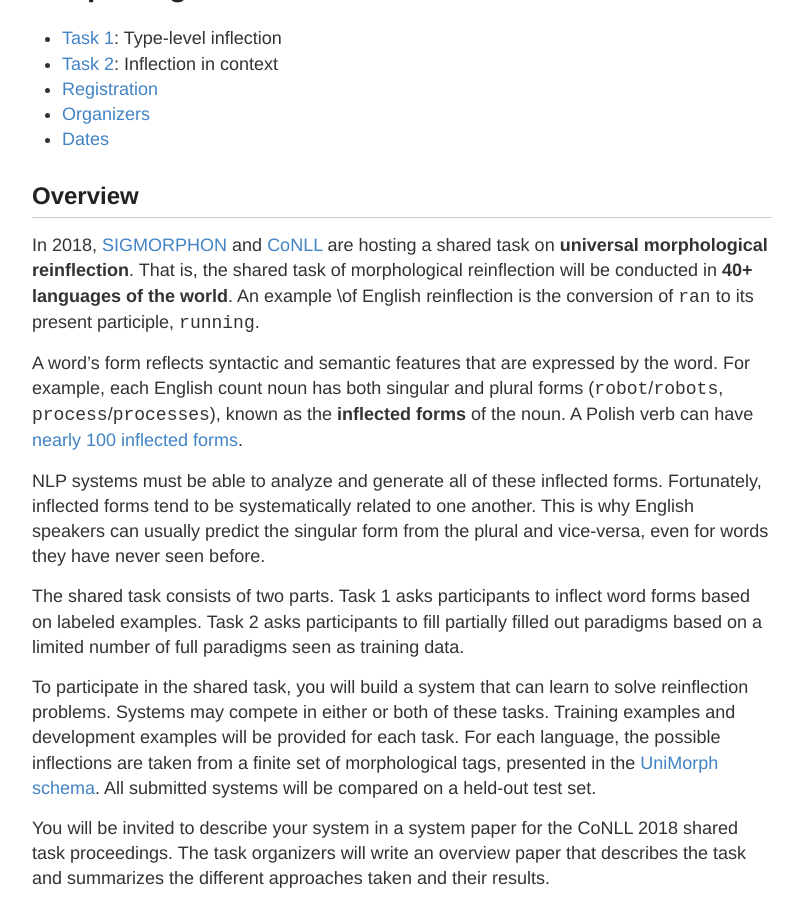
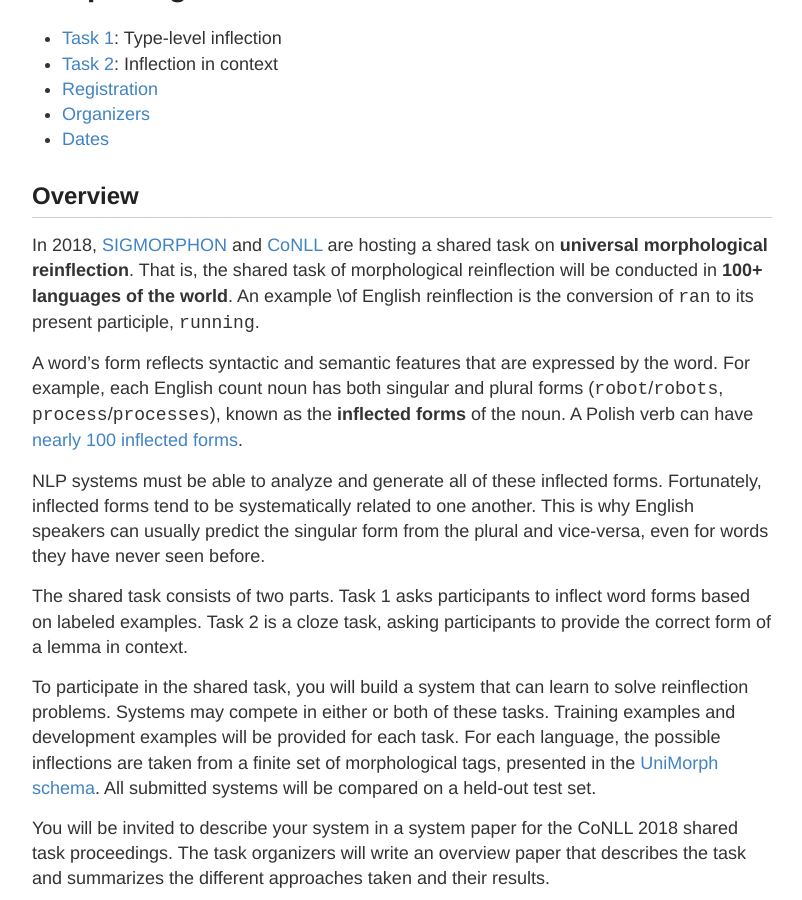
Before and after one commit to sigmorphon/sigmorphon.github.io, a Jekyll site: the page built from sharedtasks/2018/index.md, in a window 1280 px wide and 900 px high, scrolled down 328 px. Shown: the whole window, without its empty margins (238-1040 px from the left). Built offline with Jekyll 4.4.1, drawn with Linux system fonts in a browser that asks for light colours.

Commit message:
Amend description of task 2

```diff
--- a/sharedtasks/2018/index.md
+++ b/sharedtasks/2018/index.md
@@ -13,7 +13,7 @@ breadcrumb: 2018
 ## Overview
 
 In 2018, [SIGMORPHON](https://sigmorphon.github.io/) and [CoNLL](http://www.conll.org/) are hosting a
-shared task on __universal morphological reinflection__. That is, the shared task of morphological reinflection will be conducted in **40+ languages of the world**. An example
+shared task on __universal morphological reinflection__. That is, the shared task of morphological reinflection will be conducted in **100+ languages of the world**. An example
 \of English reinflection is the conversion of `ran` to its present
 participle, `running`.
 
@@ -21,7 +21,7 @@ A word's form reflects syntactic and semantic features that are expressed by the
 
 NLP systems must be able to analyze and generate all of these inflected forms. Fortunately, inflected forms tend to be systematically related to one another. This is why English speakers can usually predict the singular form from the plural and vice-versa, even for words they have never seen before.
 
-The shared task consists of two parts. Task 1 asks participants to inflect word forms based on labeled examples. Task 2 asks participants to fill partially filled out paradigms based on a limited number of full paradigms seen as training data.
+The shared task consists of two parts. Task 1 asks participants to inflect word forms based on labeled examples. Task 2 is a cloze task, asking participants to provide the correct form of a lemma in context.
 
 To participate in the shared task, you will build a system that can
 learn to solve reinflection problems. Systems may compete in either or both of these tasks. Training examples and development examples will be provided for each task. For each language, the possible inflections are taken from a finite set of morphological tags, presented in the [UniMorph schema](https://unimorph.github.io). All submitted systems will be
```
